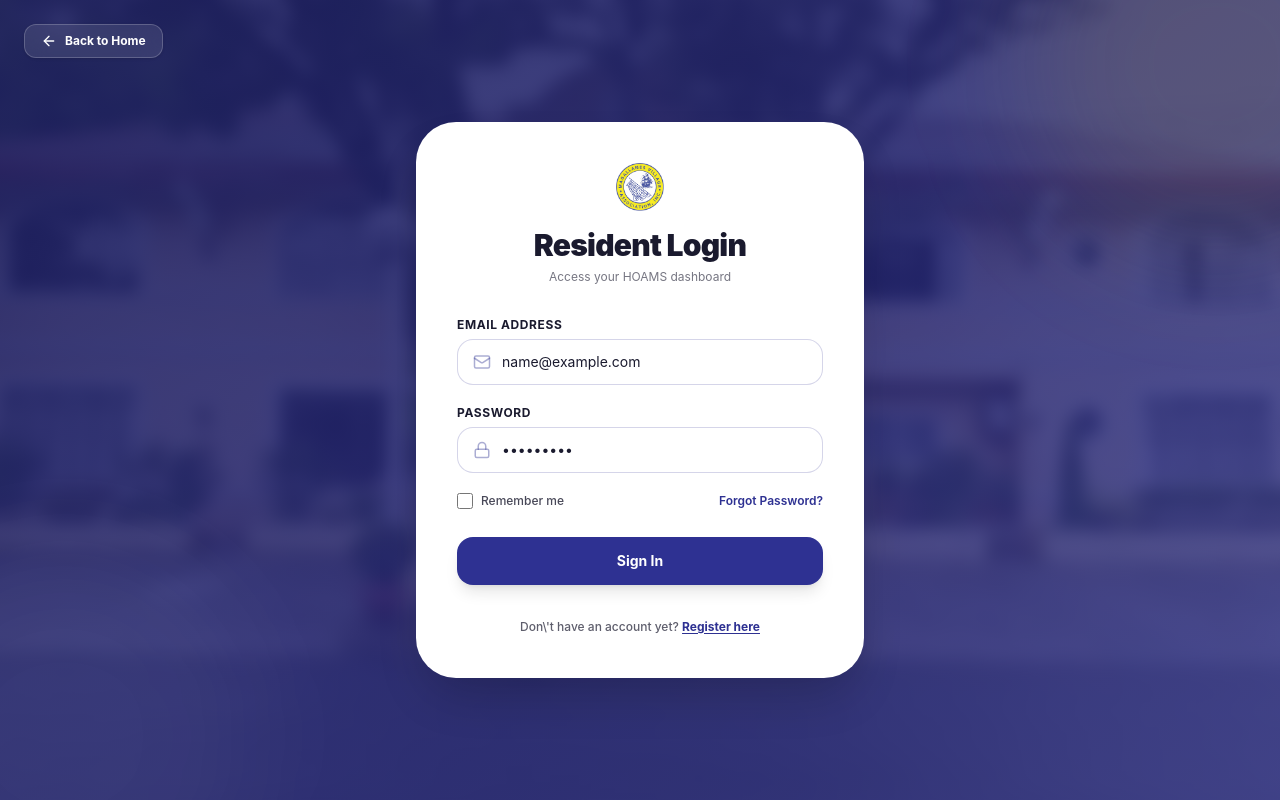
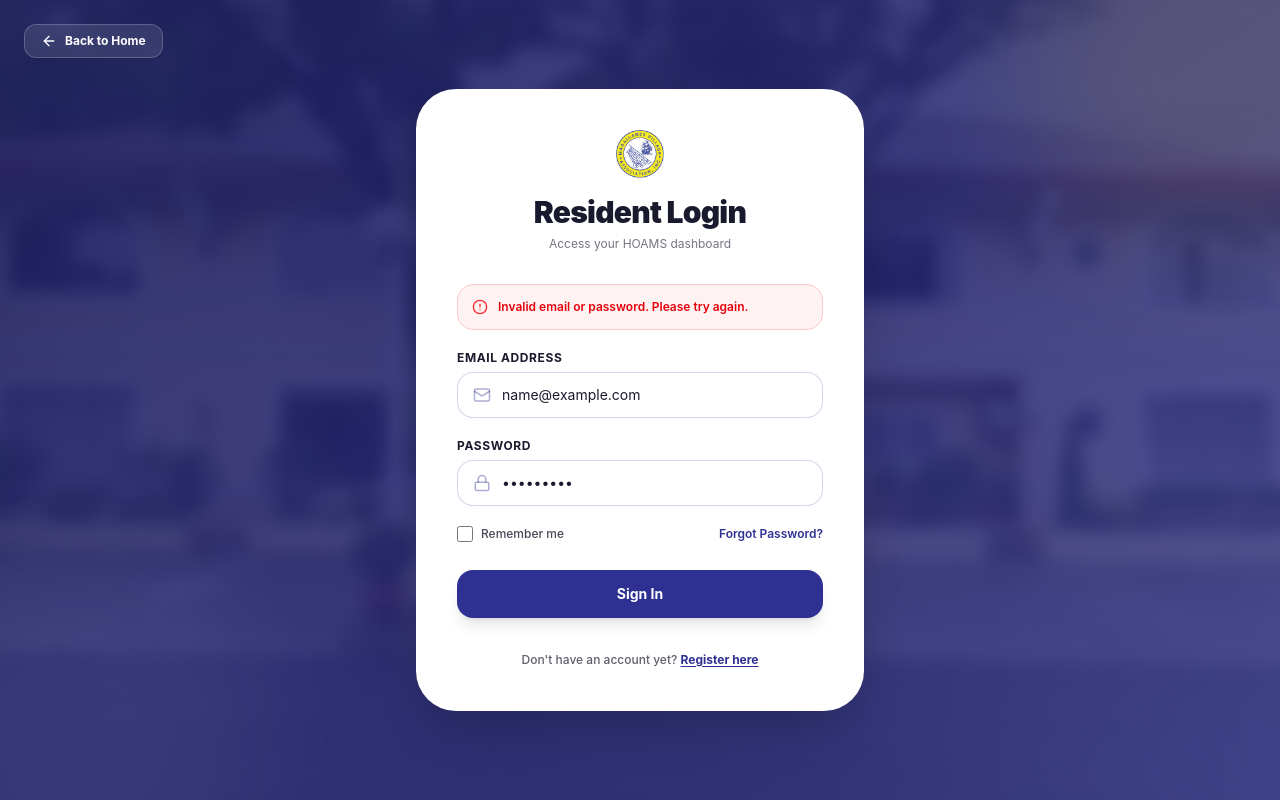
Before and after one commit to gabbrealz/HOAMS-Clone, a React app in the folder frontend/: page /login in a window 1280 px wide. Both pictures are taken after typing "name@example.com", "Sample123" into the empty fields and a click on the button "Sign In". Built offline with nearby package versions, Linux system fonts and the light colour scheme; no server answers; the HTML template or start-up script is replaced by a standard one.

Commit message:
added loading and failure logic to login page

```diff
--- a/frontend/src/pages/default/login.jsx
+++ b/frontend/src/pages/default/login.jsx
@@ -1,7 +1,7 @@
 import { useState } from "react";
 import { useNavigate } from "react-router-dom";
 import { usePageTitle } from "../../hooks/pageTitle";
-import { Mail, Lock, ArrowLeft } from "lucide-react";
+import { Mail, Lock, ArrowLeft, Loader2, AlertCircle } from "lucide-react";
 import { useAuth } from "../../context/AuthContext.jsx";
 import { login } from "../../api/users";
 import { getDashboardPath } from "../../utils/navigation.js";
@@ -12,6 +12,8 @@ export default function LoginPage() {
   const { setUser } = useAuth();
 
   const [remember, setRemember] = useState(false);
+  const [loading, setLoading] = useState(false);
+  const [error, setError] = useState("");
   const [form, setForm] = useState({
     email: "",
     password: "",
@@ -19,21 +21,32 @@ export default function LoginPage() {
 
   const handleSubmit = async (e) => {
     e.preventDefault();
+    setError("");
+    setLoading(true);
 
     try {
       const res = await login(form);
       setUser(res.user || null);
-      navigate(getDashboardPath(res.user || {roles: []}));
-
+      navigate(getDashboardPath(res.user || { roles: [] }));
     } catch (err) {
       console.error("Login failed", err);
-      // Optionally display a UI error message
+
+      // Extract Django REST framework / API error messages gracefully
+      const errorMessage =
+        err.response?.data?.detail ||
+        err.response?.data?.message ||
+        err.response?.data?.non_field_errors?.[0] ||
+        "Invalid email or password. Please try again.";
+
+      setError(errorMessage);
+    } finally {
+      setLoading(false);
     }
   };
 
   return (
     <div className="relative flex min-h-screen w-full items-center justify-center overflow-hidden px-6 py-12">
-      {}
+      {/* Background Image */}
       <div
         className="absolute inset-0 bg-cover bg-center scale-105 blur-sm"
         style={{
@@ -41,18 +54,17 @@ export default function LoginPage() {
         }}
       />
 
-      {}
+      {/* Overlays */}
       <div className="absolute inset-0 bg-[#17184A]/70" />
-
-      {}
       <div className="absolute inset-0 bg-gradient-to-br from-[#1F2266]/70 via-[#2E3192]/50 to-[#4B4FC4]/40" />
 
-      {}
+      {/* Decorative Glows */}
       <div className="pointer-events-none absolute -right-32 -top-32 h-96 w-96 rounded-full bg-[#F5D000]/10 blur-3xl" />
       <div className="pointer-events-none absolute -bottom-32 -left-32 h-96 w-96 rounded-full bg-white/5 blur-3xl" />
 
-      {}
+      {/* Back Button */}
       <button
+        type="button"
         onClick={() => navigate("/")}
         className="absolute left-4 top-4 z-20 flex items-center gap-1.5 rounded-full border border-white/20 bg-[#1A1A2E]/40 px-3.5 py-1.5 text-[11px] font-bold text-white shadow-sm backdrop-blur-md transition-all hover:bg-[#1A1A2E]/60 sm:left-6 sm:top-6 sm:gap-2 sm:rounded-xl sm:bg-white/10 sm:px-4 sm:py-2 sm:text-xs sm:hover:bg-white/20"
       >
@@ -60,11 +72,10 @@ export default function LoginPage() {
         Back to Home
       </button>
 
-      {}
+      {/* Main Card */}
       <div className="relative z-10 mx-auto w-full max-w-md">
         <div className="rounded-[2.5rem] border border-white/20 bg-white p-8 shadow-2xl shadow-black/20 sm:p-10">
           <div className="flex flex-col items-center text-center">
-            {}
             <div className="mb-4 h-12 w-auto">
               <img
                 src="/assets/logo_1.png"
@@ -83,7 +94,15 @@ export default function LoginPage() {
           </div>
 
           <form onSubmit={handleSubmit} className="mt-8 flex flex-col gap-5">
-            {}
+            {/* Failure / Error Banner */}
+            {error && (
+              <div className="flex items-center gap-2.5 rounded-2xl border border-red-200 bg-red-50 p-3.5 text-xs font-semibold text-red-600 animate-in fade-in zoom-in-95">
+                <AlertCircle className="h-4 w-4 shrink-0 text-red-500" />
+                <span>{error}</span>
+              </div>
+            )}
+
+            {/* Email Field */}
             <div>
               <label
                 htmlFor="email"
@@ -101,20 +120,19 @@ export default function LoginPage() {
                   id="email"
                   type="email"
                   required
+                  disabled={loading}
                   value={form.email}
-                  onChange={(e) =>
-                    setForm({
-                      ...form,
-                      email: e.target.value,
-                    })
-                  }
-                  className="w-full rounded-2xl border border-[#2E3192]/20 bg-white py-3 pl-11 pr-4 text-sm text-[#1A1A2E] outline-none transition-all duration-200 placeholder:text-[#1A1A2E]/30 focus:border-[#2E3192] focus:ring-4 focus:ring-[#2E3192]/10"
+                  onChange={(e) => {
+                    if (error) setError("");
+                    setForm({ ...form, email: e.target.value });
+                  }}
+                  className="w-full rounded-2xl border border-[#2E3192]/20 bg-white py-3 pl-11 pr-4 text-sm text-[#1A1A2E] outline-none transition-all duration-200 placeholder:text-[#1A1A2E]/30 focus:border-[#2E3192] focus:ring-4 focus:ring-[#2E3192]/10 disabled:bg-gray-50 disabled:opacity-60"
                   placeholder="resident@example.com"
                 />
               </div>
             </div>
 
-            {}
+            {/* Password Field */}
             <div>
               <label
                 htmlFor="password"
@@ -132,27 +150,27 @@ export default function LoginPage() {
                   id="password"
                   type="password"
                   required
+                  disabled={loading}
                   value={form.password}
-                  onChange={(e) =>
-                    setForm({
-                      ...form,
-                      password: e.target.value,
-                    })
-                  }
-                  className="w-full rounded-2xl border border-[#2E3192]/20 bg-white py-3 pl-11 pr-4 text-sm text-[#1A1A2E] outline-none transition-all duration-200 placeholder:text-[#1A1A2E]/30 focus:border-[#2E3192] focus:ring-4 focus:ring-[#2E3192]/10"
+                  onChange={(e) => {
+                    if (error) setError("");
+                    setForm({ ...form, password: e.target.value });
+                  }}
+                  className="w-full rounded-2xl border border-[#2E3192]/20 bg-white py-3 pl-11 pr-4 text-sm text-[#1A1A2E] outline-none transition-all duration-200 placeholder:text-[#1A1A2E]/30 focus:border-[#2E3192] focus:ring-4 focus:ring-[#2E3192]/10 disabled:bg-gray-50 disabled:opacity-60"
                   placeholder="••••••••"
                 />
               </div>
             </div>
 
-            {}
+            {/* Remember Me & Forgot Password */}
             <div className="flex items-center justify-between text-xs">
               <label className="flex cursor-pointer items-center gap-2 font-medium text-[#1A1A2E]/80">
                 <input
                   type="checkbox"
+                  disabled={loading}
                   checked={remember}
                   onChange={(e) => setRemember(e.target.checked)}
-                  className="h-4 w-4 rounded border-[#2E3192]/30 accent-[#2E3192]"
+                  className="h-4 w-4 rounded border-[#2E3192]/30 accent-[#2E3192] disabled:opacity-50"
                 />
                 Remember me
               </label>
@@ -165,22 +183,31 @@ export default function LoginPage() {
               </a>
             </div>
 
-            {}
+            {/* Submit Button with Spinner */}
             <button
               type="submit"
-              className="mt-2 w-full rounded-2xl bg-[#2E3192] py-3.5 text-sm font-bold text-white shadow-lg transition-all duration-200 hover:scale-[1.02] hover:bg-[#1F2266] active:scale-95"
+              disabled={loading}
+              className="mt-2 flex w-full items-center justify-center gap-2 rounded-2xl bg-[#2E3192] py-3.5 text-sm font-bold text-white shadow-lg transition-all duration-200 hover:scale-[1.02] hover:bg-[#1F2266] active:scale-95 disabled:cursor-not-allowed disabled:opacity-70 disabled:hover:scale-100"
             >
-              Sign In
+              {loading ? (
+                <>
+                  <Loader2 className="h-4 w-4 animate-spin" />
+                  <span>Signing In...</span>
+                </>
+              ) : (
+                "Sign In"
+              )}
             </button>
 
-            {}
+            {/* Registration Redirect */}
             <div className="pt-2 text-center">
               <button
                 type="button"
+                disabled={loading}
                 onClick={() => navigate("/register")}
-                className="text-xs font-medium text-[#1A1A2E]/70 hover:text-[#1A1A2E]"
+                className="text-xs font-medium text-[#1A1A2E]/70 hover:text-[#1A1A2E] disabled:opacity-50"
               >
-                Don\'t have an account yet? {" "}
+                Don't have an account yet?{" "}
                 <span className="font-bold text-[#2E3192] underline underline-offset-2">
                   Register here
                 </span>
```
